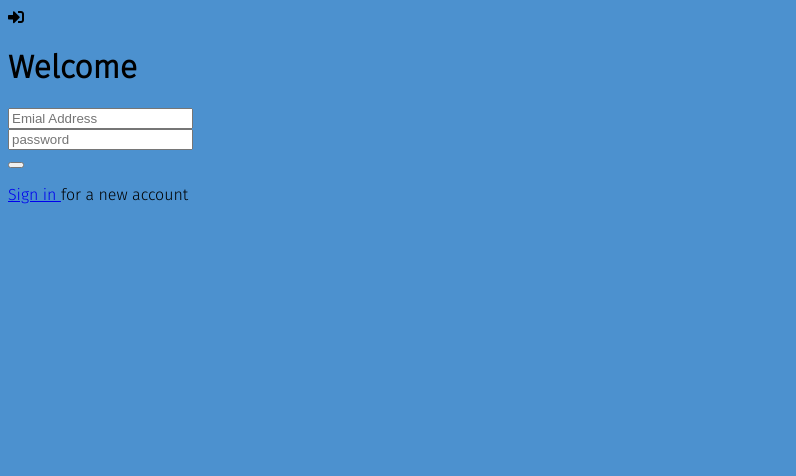
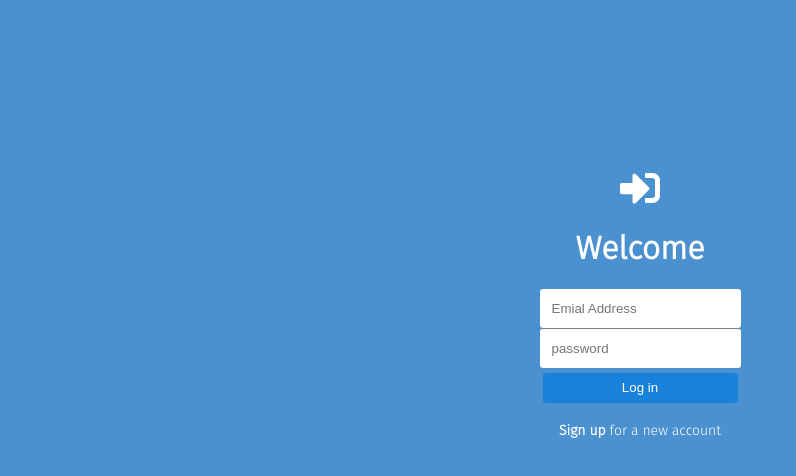
Before and after one commit to Mehr-un-nisa/internship_stuff, a plain HTML site: page index.html in a window 1280 px wide. Shown: the whole page, without its empty margins (0-796 px from the left). Drawn offline with Linux system fonts and the light colour scheme.

Commit message:
🎨DESIGNED: Sign in form

```diff
--- a/index.html
+++ b/index.html
@@ -28,10 +28,10 @@
         <br />
         <input type="password" placeholder="password" />
         <br />
-        <button type="submit" placeholder="Log in"></button>
+        <button type="submit">Log in</button>
       </div>
       <div id="footer">
-        <p><a href="#">Sign in </a> for a new account</p>
+        <p><a class="SignInHere" href="#">Sign up </a> for a new account</p>
       </div>
     </div>
   </body>
--- a/style.css
+++ b/style.css
@@ -2,3 +2,46 @@ body {
   font-family: "Fira Sans", sans-serif;
   background-color: #4c91cf;
 }
+#login_container {
+  padding: 20vh;
+  text-align: center;
+}
+h1 {
+  color: white;
+  font-weight: bold;
+}
+i {
+  font-size: 40px;
+  color: white;
+}
+#Input_fields_box input {
+  padding: 12px;
+  border-radius: 3px;
+  border-style: none;
+  outline: none;
+}
+#Input_fields_box [type="password"] {
+  border-top: 1px solid grey;
+}
+#Input_fields_box input:hover {
+  background-color: grey;
+  cursor: pointer;
+}
+button {
+  width: 195px;
+  height: 30px;
+  margin: 5px;
+  border-radius: 3px;
+  border-style: none;
+  color: white;
+  background-color: #1881da;
+}
+p {
+  color: white;
+  font-size: 14px;
+}
+.SignInHere {
+  text-decoration: none;
+  color: white;
+  font-weight: bold;
+}
```
